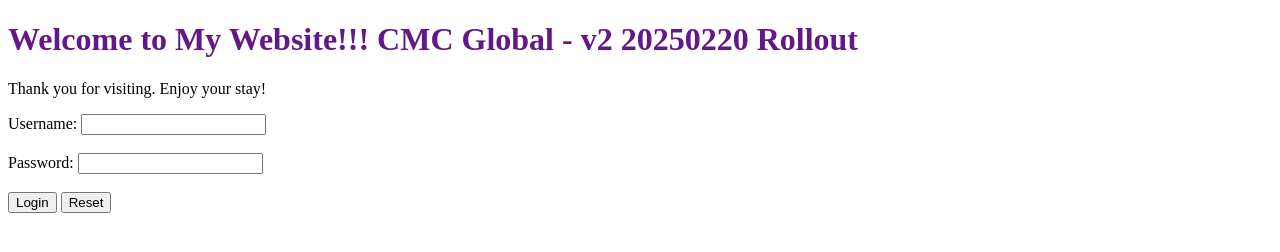
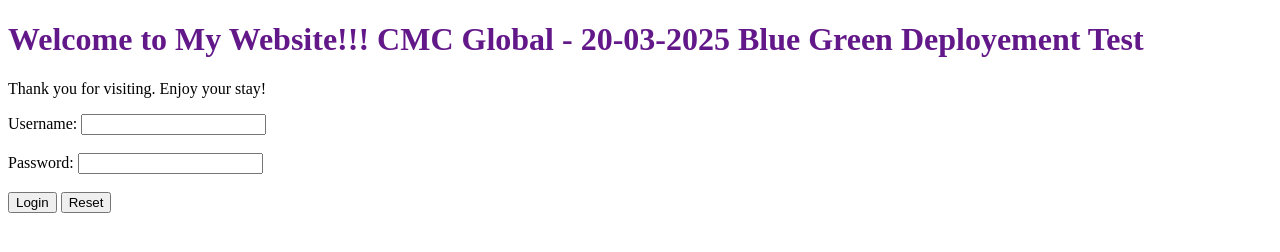
Before and after one commit to vanquangftu/nodejs-random-color-20240810, a website: page public/index.html in a window 1280 px wide. Drawn offline with Linux system fonts and the light colour scheme.

Commit message:
Update index.html

```diff
--- a/public/index.html
+++ b/public/index.html
@@ -7,7 +7,7 @@
 </head>
 
 <body>
-    <h1 id="welcome" style="color: #631889;">Welcome to My Website!!! CMC Global - v2 20250220 Rollout</h1>
+    <h1 id="welcome" style="color: #631889;">Welcome to My Website!!! CMC Global - 20-03-2025 Blue Green Deployement Test</h1>
     <p>Thank you for visiting. Enjoy your stay!</p>
 
     <form action="/api/login" method="POST">
```
